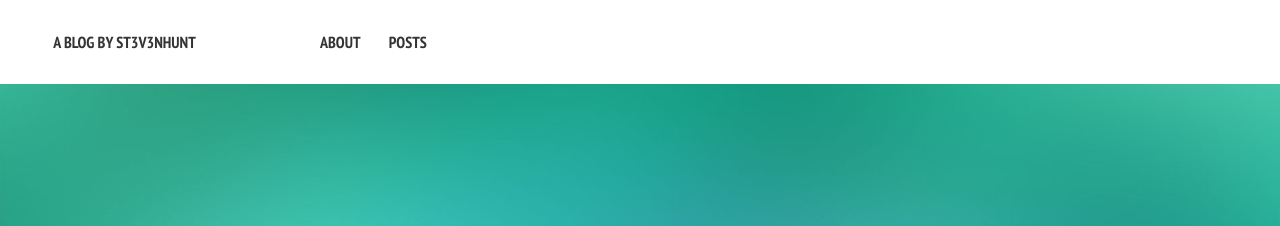
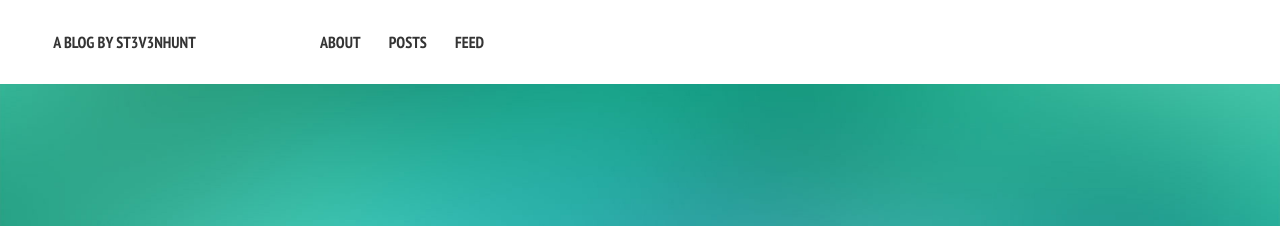
Before and after one commit to st3v3nhunt/st3v3nhunt.github.io, a Jekyll site: the page built from index.md, in a window 1280 px wide. Shown: the top 226 px of the page. Built offline with Jekyll 4.4.1, drawn with Linux system fonts in a browser that asks for light colours; nearby versions of some CDN libraries.

Commit message:
:hamburger: Added link to feed.

```diff
--- a/_data/navigation.yml
+++ b/_data/navigation.yml
@@ -5,3 +5,6 @@
 
 - title: Posts
   url: /posts/
+
+- title: Feed
+  url: /feed.xml
```
